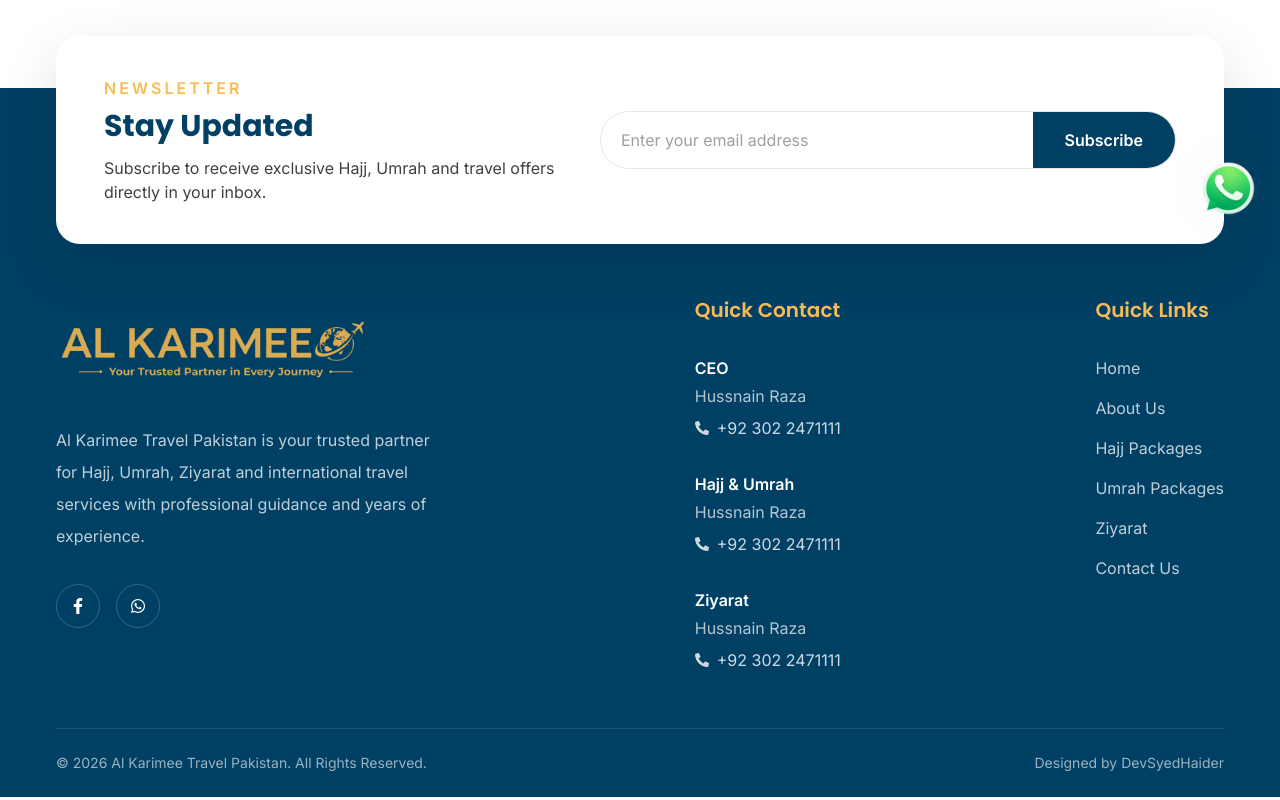
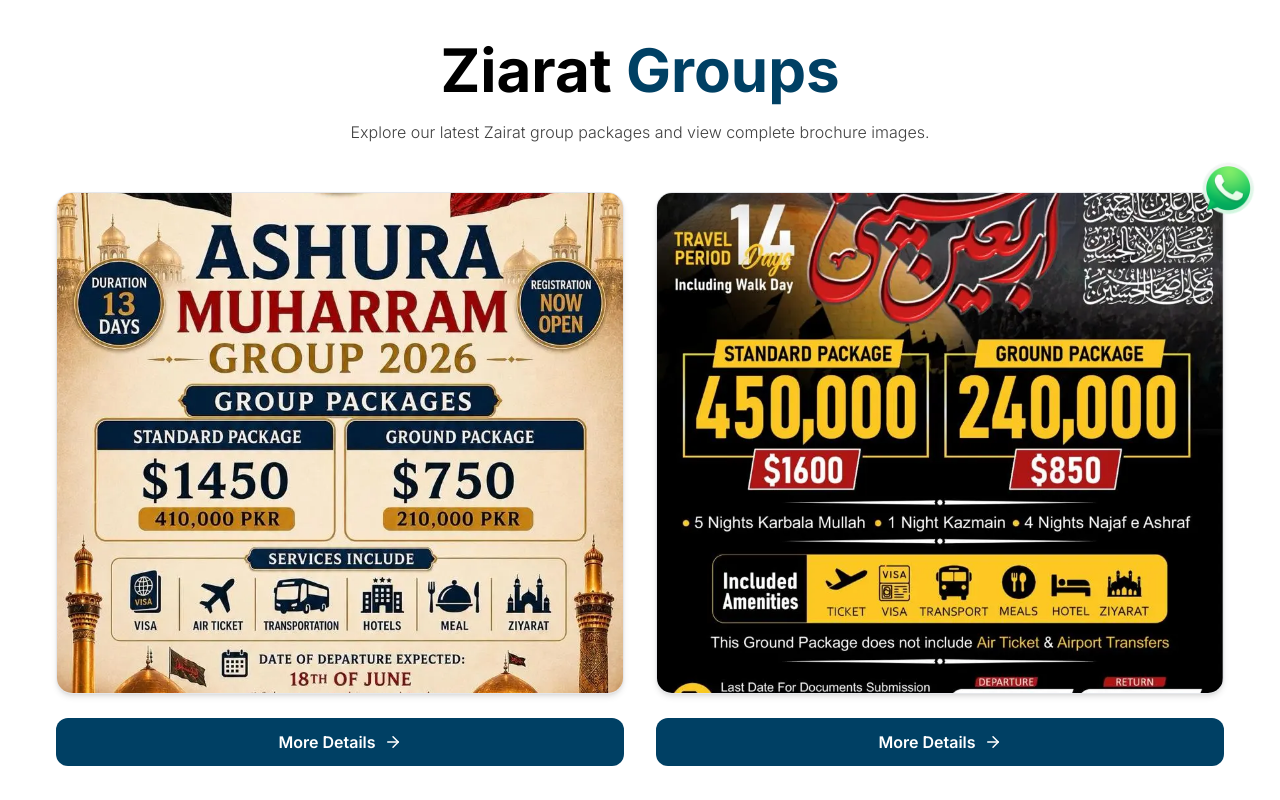
Before and after one commit to devsyedhaider/Al-Karimee-Travels-, a React (Vite) app: page /Ziarat in a window 1280 px wide. Shown: the part 560-1360 px from the top of the page. Built offline with nearby package versions, Linux system fonts and the light colour scheme.

Commit message:
Add Ziarat group packages section with images and details

```diff
--- a/src/Data/data.js
+++ b/src/Data/data.js
@@ -20,6 +20,9 @@
 import Umrah1 from "../assets/umrah/Umrah1.webp";
 import Umrah2 from "../assets/umrah/Umrah2.webp";
 import Umrah3 from "../assets/umrah/Umrah3.webp";
+
+import Zairat1 from "../assets/zairait/Zairait1.webp";
+import Zairat2 from "../assets/zairait/Zariat2.webp";
 
 export const FooterLinks = [
   { name: "Home", path: "/" },
@@ -191,3 +194,14 @@
     image: Umrah3,
   },
 ];
+
+// Zairat Group
+
+export const ZairatGroups = [
+  {
+    image: Zairat1,
+  },
+  {
+    image: Zairat2,
+  },
+];
--- a/src/Pages/Ziarat.jsx
+++ b/src/Pages/Ziarat.jsx
@@ -1,5 +1,9 @@
 import PagesHeader from "../Components/PagesHeader";
 import ZairatBg from "../assets/HeaderAllPages/zairat.webp";
+import Testimonials from "../Components/Testimonails";
+
+import { ArrowRight } from "lucide-react";
+import { ZairatGroups } from "../Data/data";
 
 export default function Ziarat() {
   return (
@@ -10,7 +14,62 @@
           title="Al Karimee Travels Ziarat Packages "
         />
       </div>
-      <div className="container"></div>
+      <div>
+        <ZairatGroupsSection />
+        <Testimonials />
+      </div>
     </div>
   );
 }
+
+function ZairatGroupsSection() {
+  return (
+    <section className="pb-15">
+      <div className="container">
+        <div className="mx-auto mb-12 max-w-3xl text-center">
+          <h2 className="font-bold text-black text-4xl sm:text-5xl md:text-6xl">
+            Ziarat <span className="text-main">Groups</span>
+          </h2>
+
+          <p className="mt-5 font-light text-charcol">
+            Explore our latest Zairat group packages and view complete brochure
+            images.
+          </p>
+        </div>
+
+        <div
+          className={`gap-8 grid grid-cols-1 ${
+            ZairatGroups.length === 2 ? "lg:grid-cols-2" : "lg:grid-cols-3"
+          }`}
+        >
+          {ZairatGroups.map((item, index) => (
+            <div key={index} className="group">
+              <a
+                href={item.image}
+                target="_blank"
+                rel="noopener noreferrer"
+                className="block bg-white shadow-md border border-gray-200 rounded-2xl overflow-hidden"
+              >
+                <img
+                  src={item.image}
+                  alt={item.title}
+                  className="w-full h-125 object-cover group-hover:scale-105 transition duration-500"
+                />
+              </a>
+
+              <a
+                href={item.image}
+                target="_blank"
+                rel="noopener noreferrer"
+                className="flex justify-center items-center gap-2 bg-main hover:bg-primary mt-6 px-6 py-3 rounded-xl w-full font-semibold text-white transition duration-300"
+              >
+                More Details
+                <ArrowRight size={18} />
+              </a>
+            </div>
+          ))}
+        </div>
+      </div>
+    </section>
+  );
+}
```
